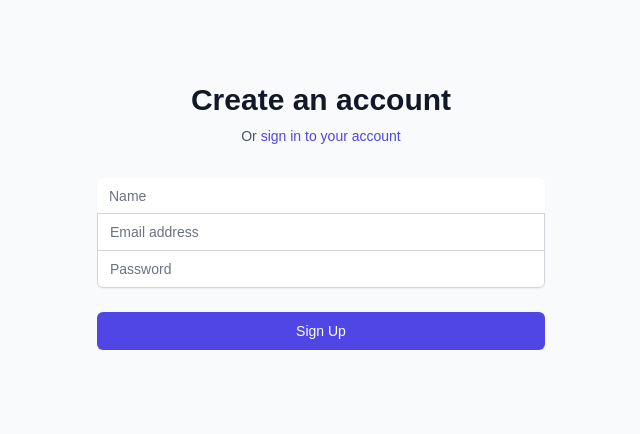
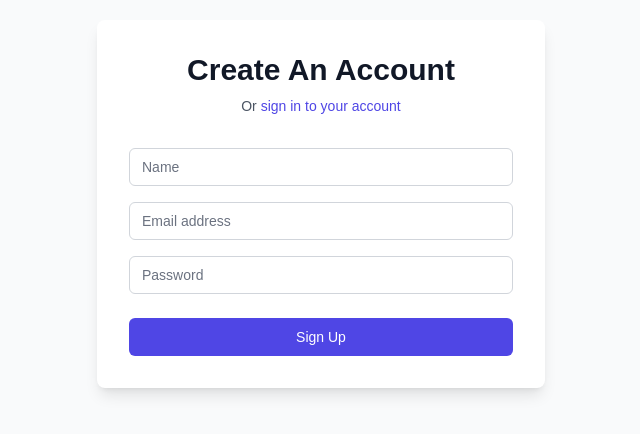
Before and after one commit to khushi2706/finhub-An-finance-app-using-mern-stack-nextjs, a Next.js app: page /signup in a window 1280 px wide. Shown: the part 196-630 px from the top of the page, without its empty margins (319-959 px from the left). Built offline with nearby package versions, Linux system fonts and the light colour scheme.

Commit message:
changed the styling little bit

```diff
--- a/pages/signin.js
+++ b/pages/signin.js
@@ -26,30 +26,58 @@ export default function SignIn() {
 
   return (
     <div className="min-h-screen flex items-center justify-center bg-gray-50 py-12 px-4 sm:px-6 lg:px-8">
-      <div className="max-w-md w-full space-y-8">
+      <div className="max-w-md w-full space-y-8 p-8 bg-white shadow-lg rounded-lg">
         <div>
-          <h2 className="mt-6 text-center text-3xl font-extrabold text-gray-900">Sign in to your account</h2>
+          <h2 className="text-center text-3xl font-extrabold text-gray-900">Sign In</h2>
         </div>
         <form className="mt-8 space-y-6" onSubmit={handleSubmit}>
-          <input type="hidden" name="remember" value="true" />
-          <div className="rounded-md shadow-sm -space-y-px">
+          <div className="space-y-4">
             <div>
               <label htmlFor="email-address" className="sr-only">Email address</label>
-              <input id="email-address" name="email" type="email" autoComplete="email" required className="appearance-none rounded-none relative block w-full px-3 py-2 border border-gray-300 placeholder-gray-500 text-gray-900 rounded-t-md focus:outline-none focus:ring-indigo-500 focus:border-indigo-500 focus:z-10 sm:text-sm" placeholder="Email address" value={email} onChange={(e) => setEmail(e.target.value)} />
+              <input
+                id="email-address"
+                name="email"
+                type="email"
+                autoComplete="email"
+                required
+                className="appearance-none rounded-md block w-full px-3 py-2 border border-gray-300 placeholder-gray-500 text-gray-900 focus:outline-none focus:ring-indigo-500 focus:border-indigo-500 sm:text-sm"
+                placeholder="Email address"
+                value={email}
+                onChange={(e) => setEmail(e.target.value)}
+              />
             </div>
             <div>
               <label htmlFor="password" className="sr-only">Password</label>
-              <input id="password" name="password" type="password" autoComplete="current-password" required className="appearance-none rounded-none relative block w-full px-3 py-2 border border-gray-300 placeholder-gray-500 text-gray-900 rounded-b-md focus:outline-none focus:ring-indigo-500 focus:border-indigo-500 focus:z-10 sm:text-sm" placeholder="Password" value={password} onChange={(e) => setPassword(e.target.value)} />
+              <input
+                id="password"
+                name="password"
+                type="password"
+                autoComplete="current-password"
+                required
+                className="appearance-none rounded-md block w-full px-3 py-2 border border-gray-300 placeholder-gray-500 text-gray-900 focus:outline-none focus:ring-indigo-500 focus:border-indigo-500 sm:text-sm"
+                placeholder="Password"
+                value={password}
+                onChange={(e) => setPassword(e.target.value)}
+              />
             </div>
           </div>
 
           <div>
-            <button type="submit" className="group relative w-full flex justify-center py-2 px-4 border border-transparent text-sm font-medium rounded-md text-white bg-indigo-600 hover:bg-indigo-700 focus:outline-none focus:ring-2 focus:ring-offset-2 focus:ring-indigo-500">
+            <button
+              type="submit"
+              className="w-full flex justify-center py-2 px-4 border border-transparent text-sm font-medium rounded-md text-white bg-indigo-600 hover:bg-indigo-700 focus:outline-none focus:ring-2 focus:ring-offset-2 focus:ring-indigo-500"
+            >
               Sign in
             </button>
           </div>
         </form>
+        <p className="mt-6 text-center text-sm text-gray-600">
+          Don’t have an account?{' '}
+          <a href="/signup" className="font-medium text-indigo-600 hover:text-indigo-500">
+            Please create an account
+          </a>
+        </p>
       </div>
     </div>
-  )
+  );
 }
--- a/pages/signup.js
+++ b/pages/signup.js
@@ -26,40 +26,66 @@ export default function SignUp() {
   };
 
   return (
-      <div className='min-h-screen flex items-center justify-center bg-gray-50 py-12 px-4 sm:px-6 lg:px-8'>
-        <div className='max-w-md w-full space-y-8'>
+    <div className="min-h-screen flex items-center justify-center bg-gray-50 py-12 px-4 sm:px-6 lg:px-8">
+      <div className="max-w-md w-full space-y-8 p-8 bg-white shadow-lg rounded-lg">
         <div>
-            <h2 className='mt-6 text-center text-3xl font-extrabold text-gray-900'> Create an account </h2>
-            <p className='mt-2 text-center text-sm text-gray-600'>
+          <h2 className="text-center text-3xl font-extrabold text-gray-900">Create An Account</h2>
+          <p className="mt-2 text-center text-sm text-gray-600">
             Or{' '}
-              <a href='/signin' className='font-medium text-indigo-600 hover:text-indigo-500'>
+            <a href="/signin" className="font-medium text-indigo-600 hover:text-indigo-500">
               sign in to your account
             </a>
           </p>
         </div>
-          <form className='mt-8 space-y-6' onSubmit={handleSubmit}>
-            <div className='rounded-md shadow-sm -space-y-px'>
+        <form className="mt-8 space-y-6" onSubmit={handleSubmit}>
+          <div className="space-y-4">
             <div>
-                <label htmlFor='name' className='sr-only'>
-                  Name
-                </label>
-                <input id='name' name='name' type='text' className='appearance-none rounded-none relative block w-full px-3 py-2 border-gray-300 placeholder-gray-500 text-gray-900 rounded-t-md focus:outline-none focus:ring-indigo-500 focus:z-10 sm:text-sm' placeholder='Name' value={name} onChange={(e) => setName(e.target.value)} required />
+              <label htmlFor="name" className="sr-only">Name</label>
+              <input
+                id="name"
+                name="name"
+                type="text"
+                className="appearance-none rounded-md block w-full px-3 py-2 border border-gray-300 placeholder-gray-500 text-gray-900 focus:outline-none focus:ring-indigo-500 focus:border-indigo-500 sm:text-sm"
+                placeholder="Name"
+                value={name}
+                onChange={(e) => setName(e.target.value)}
+                required
+              />
             </div>
             <div>
-                <label htmlFor='email' className='sr-only'>
-                  Email address
-                </label>
-                <input id='email' name='email' type='email' autoComplete='email' className='appearance-none rounded-none relative block w-full px-3 py-2 border border-gray-300 placeholder-gray-500 text-gray-900 focus:outline-none focus:ring-indigo-500 focus:border-indigo-500 focus:z-10 sm:text-sm' required placeholder='Email address' value={email} onChange={(e) => setEmail(e.target.value)} />
+              <label htmlFor="email" className="sr-only">Email address</label>
+              <input
+                id="email"
+                name="email"
+                type="email"
+                autoComplete="email"
+                className="appearance-none rounded-md block w-full px-3 py-2 border border-gray-300 placeholder-gray-500 text-gray-900 focus:outline-none focus:ring-indigo-500 focus:border-indigo-500 sm:text-sm"
+                placeholder="Email address"
+                value={email}
+                onChange={(e) => setEmail(e.target.value)}
+                required
+              />
             </div>
             <div>
-                <label htmlFor='password' className='sr-only'>
-                  Password
-                </label>
-                <input id='password' name='password' type='password' autoComplete='current-password' className='appearance-none rounded-none relative block w-full px-3 py-2 border border-gray-300 placeholder-gray-500 text-gray-900 rounded-b-md focus:outline-none focus:ring-indigo-500 focus:border-indigo-500 focus:z-10 sm:text-sm' placeholder='Password' value={password} onChange={(e) => setPassword(e.target.value)} />
+              <label htmlFor="password" className="sr-only">Password</label>
+              <input
+                id="password"
+                name="password"
+                type="password"
+                autoComplete="current-password"
+                className="appearance-none rounded-md block w-full px-3 py-2 border border-gray-300 placeholder-gray-500 text-gray-900 focus:outline-none focus:ring-indigo-500 focus:border-indigo-500 sm:text-sm"
+                placeholder="Password"
+                value={password}
+                onChange={(e) => setPassword(e.target.value)}
+                required
+              />
             </div>
           </div>
           <div>
-              <button type='submit' className="group relative w-full flex justify-center py-2 px-4 border border-transparent text-sm font-medium rounded-md text-white bg-indigo-600 hover:bg-indigo-700 focus:outline-none focus:ring-2 focus:ring-offset-2 focus:ring-indigo-500">
+            <button
+              type="submit"
+              className="w-full flex justify-center py-2 px-4 border border-transparent text-sm font-medium rounded-md text-white bg-indigo-600 hover:bg-indigo-700 focus:outline-none focus:ring-2 focus:ring-offset-2 focus:ring-indigo-500"
+            >
               Sign Up
             </button>
           </div>
```
Lines whose indentation alone changed are shown as unchanged.
